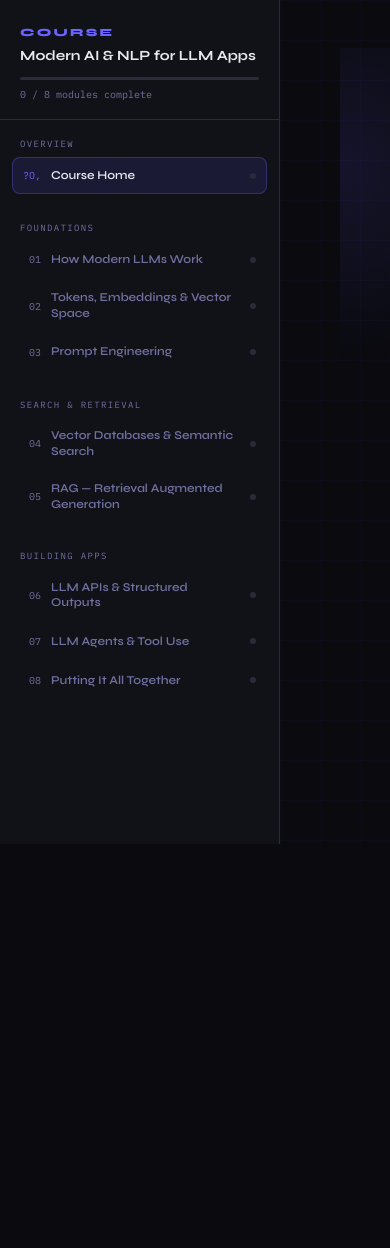
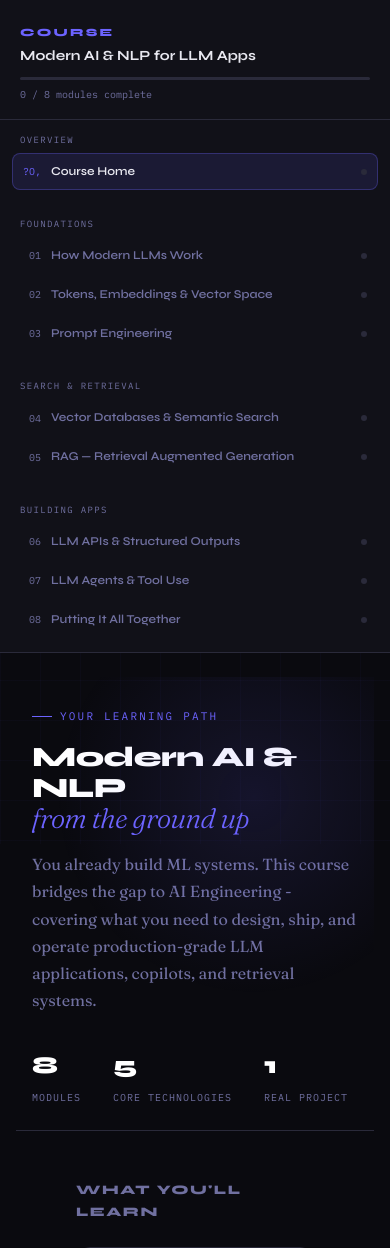
Before and after one commit to AxisDeta/Data101, a Flask app: page /course/ai-engineering-transition in a window 390 px wide. Shown: the top 1248 px of the page. Run offline with Flask 3, Linux system fonts and the light colour scheme.

Commit message:
Fix mobile responsiveness for course layout and content overflow

```diff
--- a/templates/course_ai_engineering.html
+++ b/templates/course_ai_engineering.html
@@ -793,6 +793,95 @@
     font-size: 11px;
     color: var(--muted);
     margin-bottom: 8px;
+  }
+
+  /* Tablet and mobile responsiveness */
+  @media (max-width: 1024px) {
+    .shell {
+      display: block;
+      min-height: auto;
+    }
+
+    .sidebar {
+      width: 100%;
+      position: static;
+      height: auto;
+      max-height: none;
+      border-right: none;
+      border-bottom: 1px solid var(--border);
+      overflow: visible;
+    }
+
+    .sidebar-header {
+      position: static;
+    }
+
+    .nav-section {
+      padding: 12px;
+    }
+
+    .main {
+      overflow: visible;
+      min-width: 0;
+    }
+  }
+
+  @media (max-width: 768px) {
+    body {
+      overflow-x: hidden;
+    }
+
+    .hero {
+      padding: 30px 16px 24px;
+    }
+
+    .module {
+      padding: 24px 16px 36px;
+    }
+
+    .module-header {
+      flex-direction: column;
+      gap: 14px;
+      margin-bottom: 24px;
+      padding-bottom: 22px;
+    }
+
+    .module-nav {
+      flex-direction: column;
+      align-items: stretch;
+      gap: 10px;
+    }
+
+    .nav-btn {
+      width: 100%;
+      justify-content: center;
+    }
+
+    .overview-grid {
+      grid-template-columns: 1fr;
+    }
+
+    .cards {
+      grid-template-columns: 1fr;
+    }
+
+    .compare-table {
+      display: block;
+      width: 100%;
+      overflow-x: auto;
+      white-space: nowrap;
+      -webkit-overflow-scrolling: touch;
+    }
+
+    pre {
+      font-size: 12px;
+      padding: 14px;
+    }
+
+    .pipeline {
+      padding-bottom: 10px;
+      -webkit-overflow-scrolling: touch;
+    }
   }
 </style>
 </head>
```
